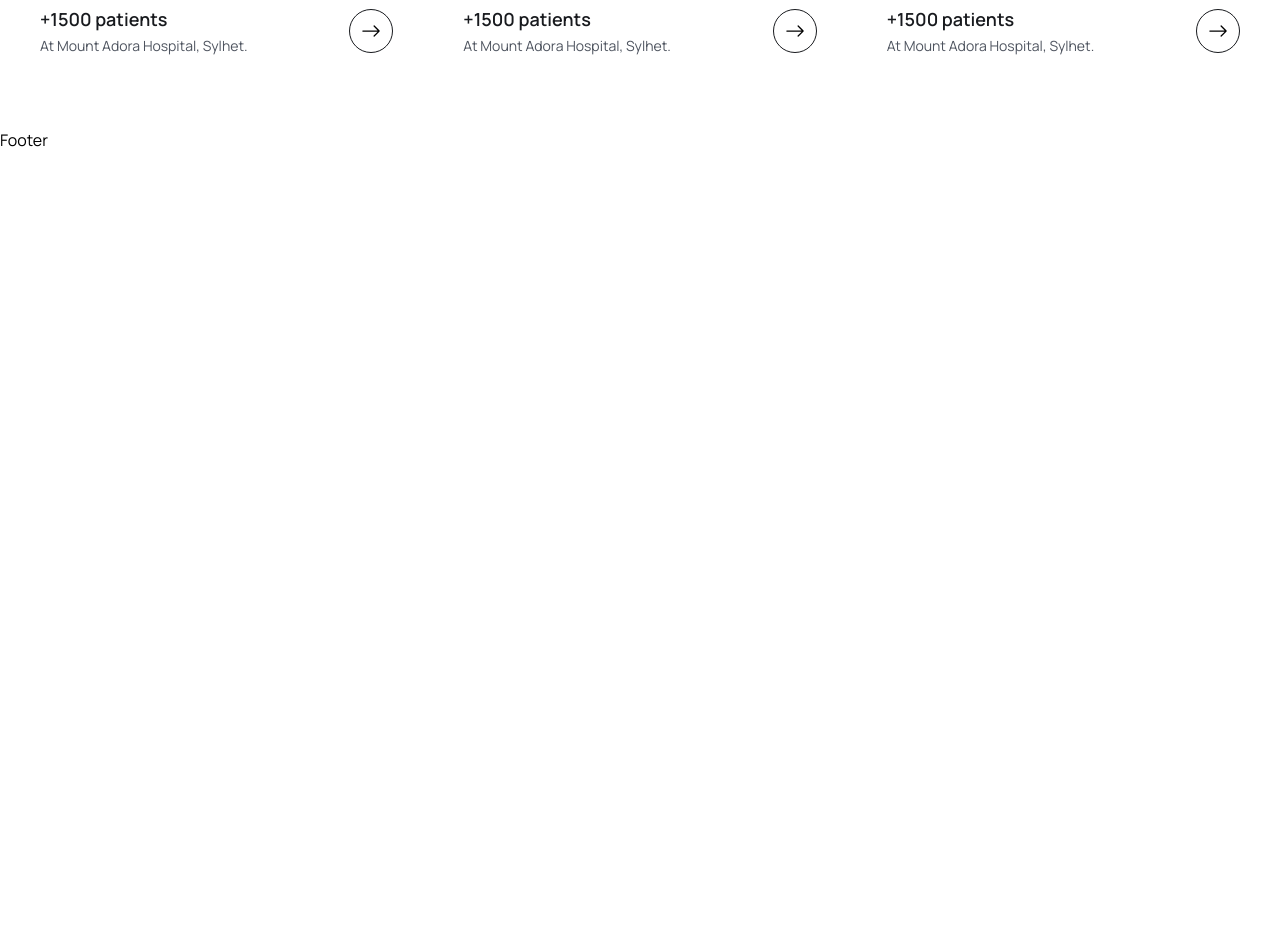
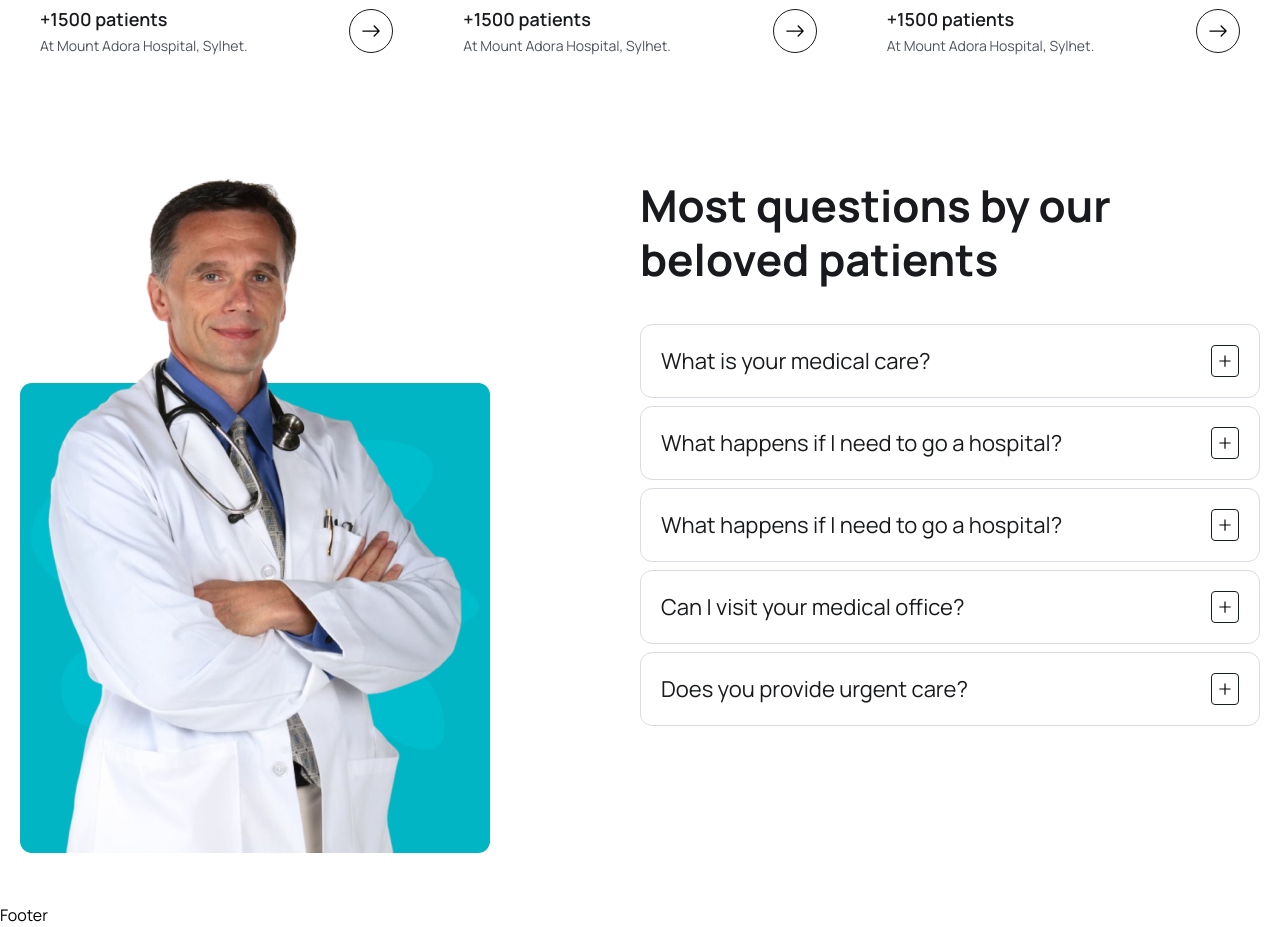
Before and after one commit to Tharu60/Medi_Webapp, a React (Vite) app in the folder frontend/: page / in a window 1280 px wide. Shown: the part 4180-5107 px from the top of the page. Before the commit the page ends 4332 px from the top, so only its background shows below. Built offline with nearby package versions, Linux system fonts and the light colour scheme; the HTML template or start-up script is replaced by a standard one.

Commit message:
FAQ section adding

```diff
--- /dev/null
+++ b/frontend/src/components/Faq/FaqItem.jsx
@@ -0,0 +1,34 @@
+/* eslint-disable react/prop-type */
+import { useState } from 'react'
+import {AiOutlineMinus, AiOutlinePlus} from 'react-icons/ai'
+
+const FaqItem = ({ item }) => {
+
+  const [isOpen,setIsOpen] = useState(false)
+
+  const toggleAccordion = () =>{
+    setIsOpen(!isOpen)
+  }
+  return (
+    <div className='p-3 lg:p-5 rounded-[12px] border border-solid border-[#D9DCE2] mb-2 cursor-pointer'>
+      <div className='flex item-center justify-between gap-5' onClick={toggleAccordion}>
+        <h4 className='text-[16px] leading-7 lg:text-[22px] lg:leading-8 text-headingColor'>
+          {item.question}
+        </h4>
+        <div className={`${isOpen && "bg-primaryColor text-white border-none"} w-7 h-7 lg:h-8 border border-solid border-[#141F21] rounded flex items-center justify-center`}>
+          {isOpen ? <AiOutlineMinus /> : <AiOutlinePlus />}
+        </div>
+      </div>
+
+      {isOpen && (
+        <div className='mt-4'>
+          <p className='text-[14px] leading-6 lg:text-[16px] lh:leading-7 font-[400] text-textColor'>
+            {item.content}
+          </p>
+        </div>
+      )}
+    </div>
+  )
+}
+
+export default FaqItem
--- /dev/null
+++ b/frontend/src/components/Faq/FaqList.jsx
@@ -0,0 +1,14 @@
+import { faqs } from './../../assets/data/faqs'
+import FaqItem from './FaqItem'
+
+const FaqList = () => {
+  return (
+    <ul className='mt-[38px]'>
+      {faqs.map((item, index) => (
+        <FaqItem item={item} key={index} />
+      ))}
+    </ul>
+  )
+}
+
+export default FaqList
--- a/frontend/src/pages/Home.jsx
+++ b/frontend/src/pages/Home.jsx
@@ -9,11 +9,13 @@
 import featureImg from '../assets/images/feature-img.png'
 import videoIcon from '../assets/images/video-icon.png'
 import avatarIcon from '../assets/images/avatar-icon.png'
+import faqImg from '../assets/images/faq-img.png'
 import { Link } from 'react-router-dom';
-import {BsArrowRight} from 'react-icons/bs';
+import { BsArrowRight } from 'react-icons/bs';
 import About from "../components/About/About";
 import ServiceList from "../components/Services/ServiceList";
 import DoctorList from "../components/Doctors/DoctorList";
+import FaqList from "../components/Faq/FaqList";
 
 
 
@@ -222,6 +224,7 @@
       </section>
 
       {/* ========= Feature Section end ======= */}
+
       {/* ========= Our grate doctors ======= */}
       <section>
         <div className="container">
@@ -235,6 +238,25 @@
         </div>
       </section>
       {/* ========= Our grate doctors end ======= */}
+      {/* ========= FAQ section ======= */}
+      <section>
+        <div className="container">
+          <div className="flex justify-between gap-[50px] lg:gap-0">
+            <div className="w-1/2 hidden md:block">
+              <img src={faqImg} alt="" />
+            </div>
+
+            <div className="w-full md:w-1/2">
+              <h2 className="heading">
+                Most questions by our beloved patients
+              </h2>
+
+              <FaqList />
+            </div>
+          </div>
+        </div>
+      </section>
+      {/* ========= FAQ section end ======= */}
 
 
     </>
```
Lines whose indentation alone changed are shown as unchanged.
